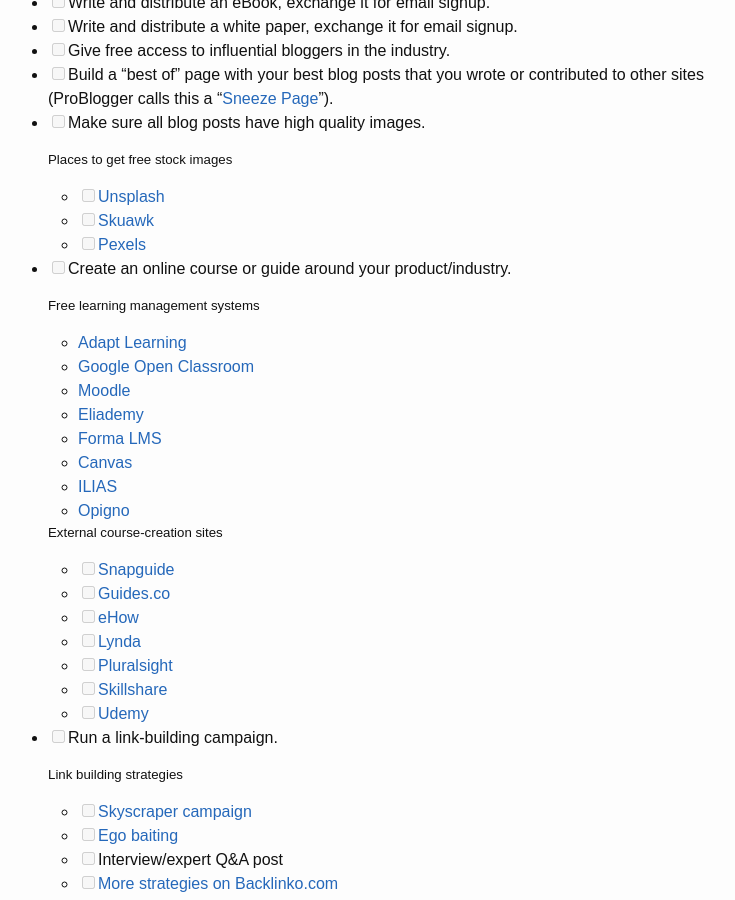
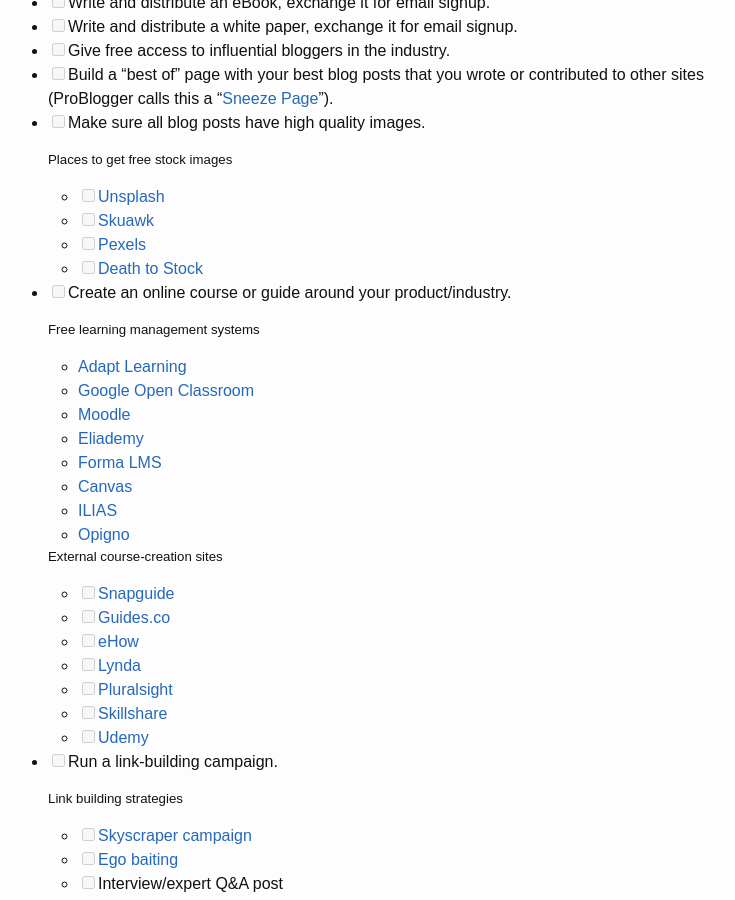
Before and after one commit to draftdev/startup-marketing-checklist, a Jekyll site: the page built from marketing-checklist.md, in a window 1280 px wide and 900 px high, scrolled down 5122 px. Shown: the whole window, without its empty margins (252-987 px from the left). Built offline with Jekyll 4.4.1, drawn with Linux system fonts in a browser that asks for light colours; comment, search, counter and statistics services are not loaded.

Commit message:
Add Death to Stock under "free stock images"

```diff
--- a/marketing-checklist.md
+++ b/marketing-checklist.md
@@ -209,6 +209,7 @@
   - [ ] [Unsplash](https://unsplash.com/)
   - [ ] [Skuawk](http://skuawk.com/index.html)
   - [ ] [Pexels](https://www.pexels.com/)
+  - [ ] [Death to Stock](https://deathtothestockphoto.com/)
 
 - [ ] Create an online course or guide around your product/industry.
 
```
